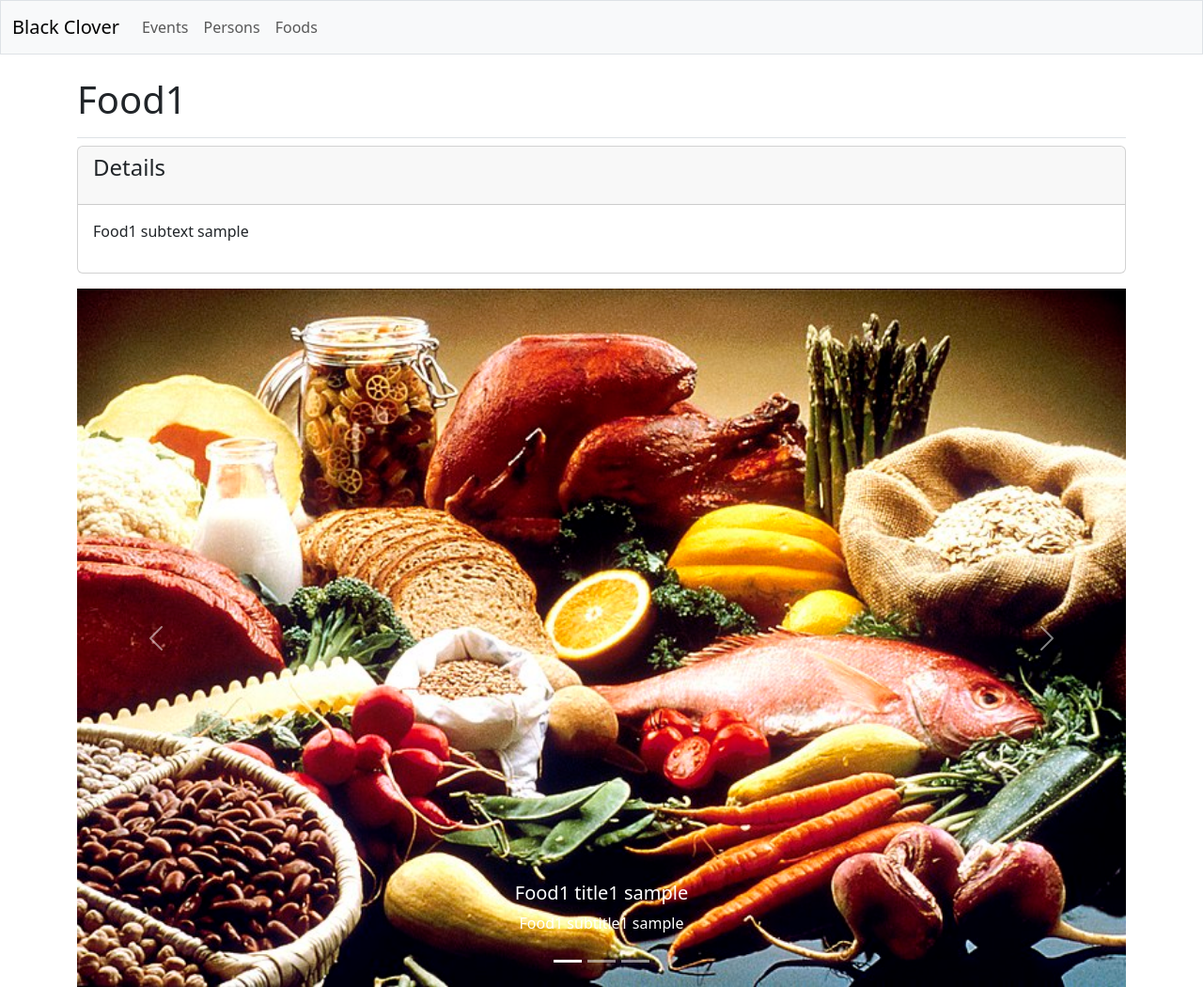
After one commit to BrianIbale/Black-Clover, a Django app: page /galleries/foods/1/ in a window 1280 px wide. The commit adds this page. Shown: the whole page at 94% size. Run offline with Django 5.2, Linux system fonts and the light colour scheme; data comes from the database, SQL or seed files in the repository; both versions use the stored data as it was after the commit; some libraries are stand-ins or nearby versions.

Commit message:
Create food object

```diff
--- a/hg_project/galleries/admin.py
+++ b/hg_project/galleries/admin.py
@@ -1,5 +1,5 @@
 from django.contrib import admin
-from .models import Person, PersonDetail, PersonsImage, Event, EventDetail, EventImage
+from .models import Person, PersonDetail, PersonsImage, Event, EventDetail, EventImage, Food, FoodDetail, FoodImage
 
 # Register your models here.
 admin.site.register(Person)
@@ -8,3 +8,6 @@ admin.site.register(PersonsImage)
 admin.site.register(Event)
 admin.site.register(EventDetail)
 admin.site.register(EventImage)
+admin.site.register(Food)
+admin.site.register(FoodDetail)
+admin.site.register(FoodImage)
--- a/hg_project/galleries/models.py
+++ b/hg_project/galleries/models.py
@@ -49,3 +49,28 @@ class EventImage(models.Model):
 
     def __str__(self):
         return self.title
+
+
+class Food(models.Model):
+    food_text = models.CharField(max_length=200)
+
+    def __str__(self):
+        return self.food_text
+
+
+class FoodDetail(models.Model):
+    food = models.ForeignKey(Food, on_delete=models.CASCADE)
+    food_subtext = models.TextField()
+
+    def __str__(self):
+        return self.food_subtext
+
+
+class FoodImage(models.Model):
+    food = models.ForeignKey(Food, on_delete=models.CASCADE)
+    image = models.ImageField(upload_to='foods/')
+    title = models.CharField(max_length=150)
+    sub_title = models.CharField(max_length=100)
+
+    def __str__(self):
+        return self.title
--- a/hg_project/galleries/templates/galleries/base.html
+++ b/hg_project/galleries/templates/galleries/base.html
@@ -34,6 +34,8 @@
             <li class="nav-item">
             <a class="nav-link" href="{% url 'galleries:persons' %}">
                 Persons</a></li>
+            <a class="nav-link" href="{% url 'galleries:foods' %}">
+                Foods</a></li>
         </ul> <!-- End of links on left side of navbar -->
 
 
--- /dev/null
+++ b/hg_project/galleries/templates/galleries/food_detail.html
@@ -0,0 +1,54 @@
+{% extends 'galleries/base.html' %}
+
+
+{% block page_header %}
+  <h1>{{ food.food_text }}</h1>
+{% endblock page_header %}
+
+
+{% block content %}
+
+
+  {% for food_detail in food_details %}
+    <div class="card mb-3">
+      <!-- Card header with timestamp and edit link -->
+      <h4 class="card-header">
+        <p>Details</p>
+      </h4>
+      <!-- Card body with entry text -->
+      <div class="card-body">{{ food_detail.food_subtext|linebreaks }}</div>
+    </div>
+  {% empty %}
+    <p>There are no details for this food yet.</p>
+  {% endfor %}
+
+
+  <div id="carouselExampleCaptions" class="carousel slide">
+    <div class="carousel-indicators">
+      <button type="button" data-bs-target="#carouselExampleCaptions" data-bs-slide-to="0" class="active" aria-current="true" aria-label="Slide 1"></button>
+      <button type="button" data-bs-target="#carouselExampleCaptions" data-bs-slide-to="1" aria-label="Slide 2"></button>
+      <button type="button" data-bs-target="#carouselExampleCaptions" data-bs-slide-to="2" aria-label="Slide 3"></button>
+    </div>
+
+    <div class="carousel-inner">
+      {% for image in images %}
+        <div class="carousel-item {% if forloop.counter0 == 0 %}active{% endif %}">
+          <img src="{{ image.image.url }}" class="d-block w-100" alt="...">
+          <div class="carousel-caption d-none d-md-block">
+            <h5>{{ image.title }}</h5>
+            <p>{{ image.sub_title }}</p>
+          </div>
+        </div>
+      {% endfor %}
+    </div>
+    <button class="carousel-control-prev" type="button" data-bs-target="#carouselExampleCaptions" data-bs-slide="prev">
+      <span class="carousel-control-prev-icon" aria-hidden="true"></span>
+      <span class="visually-hidden">Previous</span>
+    </button>
+    <button class="carousel-control-next" type="button" data-bs-target="#carouselExampleCaptions" data-bs-slide="next">
+      <span class="carousel-control-next-icon" aria-hidden="true"></span>
+      <span class="visually-hidden">Next</span>
+    </button>
+  </div>
+
+{% endblock content %}
--- a/hg_project/galleries/urls.py
+++ b/hg_project/galleries/urls.py
@@ -18,4 +18,9 @@ urlpatterns = [
     path('events', views.events, name='events'),
     # Detail page for a single event.
     path('events/<int:event_id>/', views.event_detail, name='event_detail'),
+
+    # Page that shows all foods.
+    path('foods', views.foods, name='foods'),
+    # Detail page for a single event.
+    path('foods/<int:food_id>/', views.food_detail, name='food_detail'),
 ]
--- a/hg_project/galleries/views.py
+++ b/hg_project/galleries/views.py
@@ -1,6 +1,6 @@
 from django.shortcuts import render
 
-from .models import Person, Event, EventImage, PersonsImage
+from .models import Person, Event, EventImage, PersonsImage, Food, FoodImage
 
 # Create your views here.
 def index(request):
@@ -40,3 +40,20 @@ def event_detail(request, event_id):
     event_details = event.eventdetail_set.all()
     context = {'event': event, 'event_details': event_details, 'images': images}
     return render(request, 'galleries/event_detail.html', context)
+
+
+def foods(request):
+    """Show all foods."""
+    foods = Food.objects.all()
+    context = {'foods': foods}
+    return render(request, 'galleries/foods.html', context)
+
+
+def food_detail(request, food_id):
+    """Show a single food's details with images."""
+    food = Food.objects.get(id=food_id)
+    images = FoodImage.objects.filter(food=food)
+
+    food_details = food.fooddetail_set.all()
+    context = {'food': food, 'food_details': food_details, 'images': images}
+    return render(request, 'galleries/food_detail.html', context)
```
Also changed, not shown: hg_project/galleries/templates/galleries/foods.html (added, +24 -0 lines), hg_project/db.sqlite3, hg_project/foods/Food1_image1_sample.jpg (added), hg_project/foods/Food1_image2_sample.webp (added), hg_project/foods/Food2_image1_sample.jpg (added), hg_project/foods/Food2_image2_sample.jpg (added), hg_project/galleries/migrations/0007_food_alter_eventimage_image_fooddetail_foodimage.py (added).
